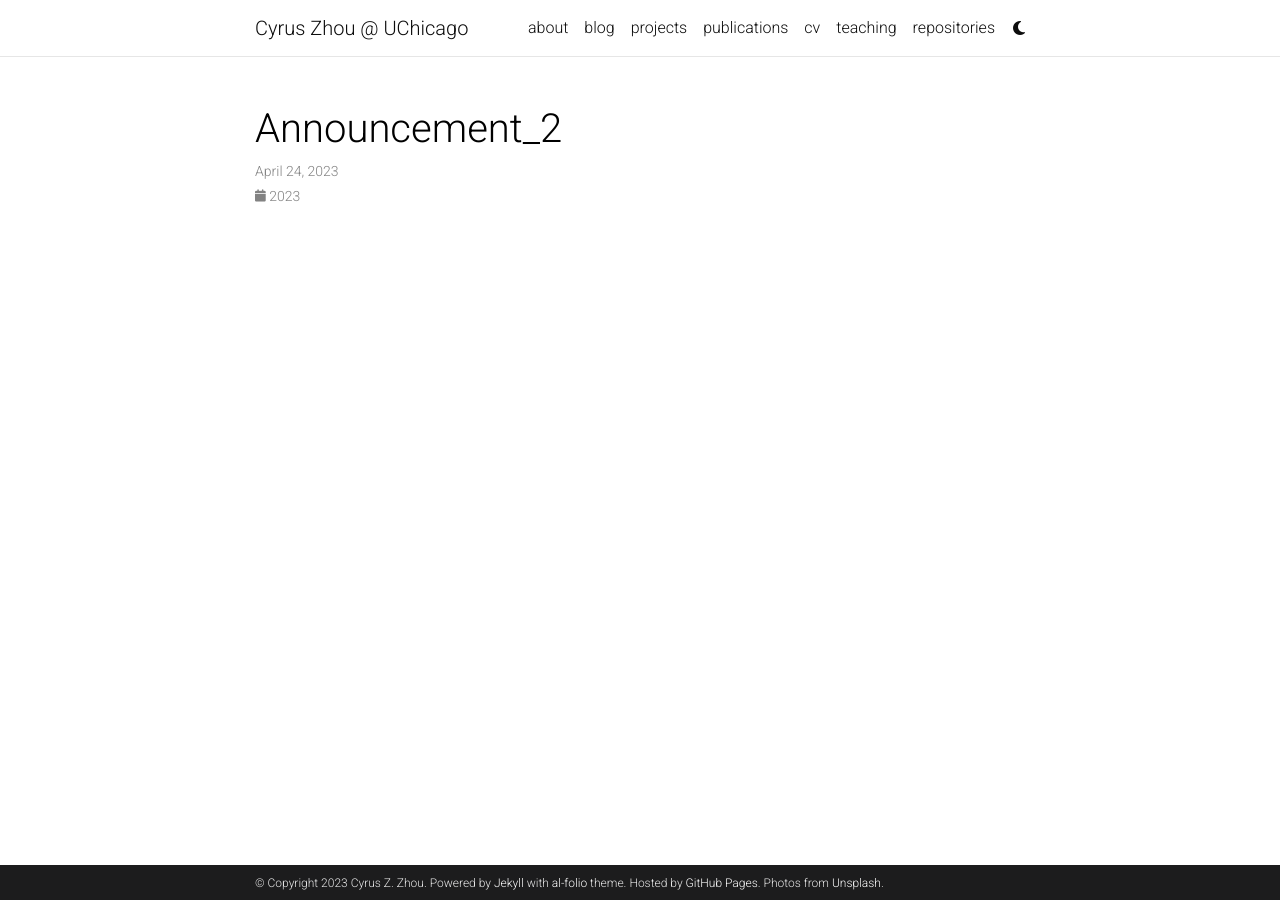
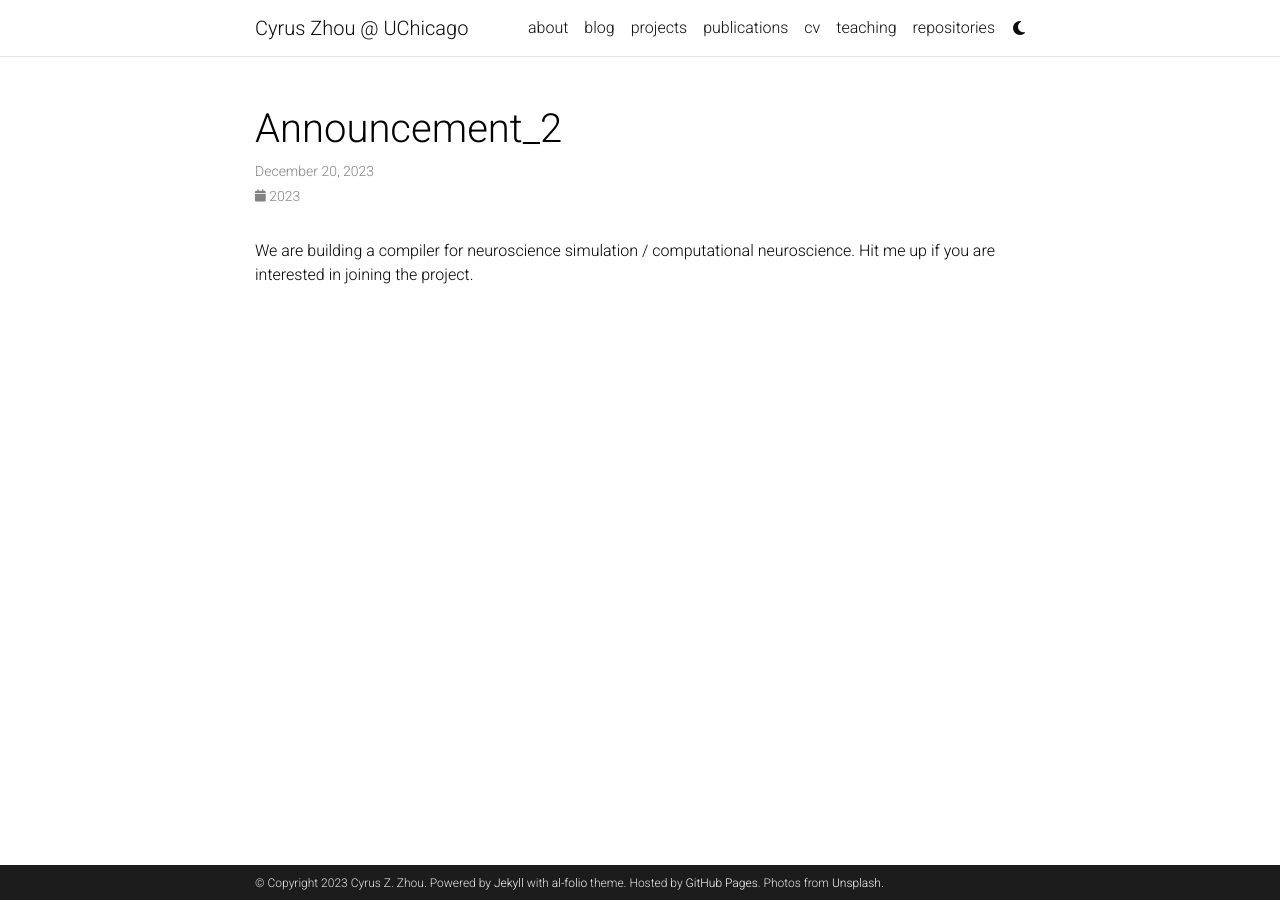
Before and after one commit to cyruszzhou/cyruszzhou.github.io, a Jekyll site: the page built from _news/announcement_2.md, in a window 1280 px wide. Built offline with Jekyll 4.4.1, drawn with Linux system fonts in a browser that asks for light colours; full-size pictures stand in for the smaller copies a plugin makes; comment, search, counter and statistics services are not loaded; a style sheet for code colours, icons or effects is not loaded.

Commit message:
cc paper

```diff
--- a/_bibliography/papers.bib
+++ b/_bibliography/papers.bib
@@ -5,7 +5,7 @@
 author = {Alexandru Stoica, Bogdan and Sethi, Utsav and Su, Yiming and Zhou, Cyrus and Lu, Shan and Mace, Jonathan and Musuvathi, Madan and Nath, Suman},
 title = {If At First You Don’t Succeed, Try, Try, Again...? Insights and Tooling for Detecting Retry Logic Bugs in Distributed Systems},
 year = {2023},
-publisher = {Association for Computing Machinery},
+publisher = {In Preparation (Withdrawn from OSDI)},
 abstract = {Software developers have long made use of retry - the re-execution of a task on failure - to enable resilient and robust applications. Yet, despite its commonality and long history,broken or unsafe retry continues to be a source of severe, sometimes catastrophic problems. To better understand why retry continues to be problematic, we analyze 58 retry-related issues in 9 modern software applications, and identify multiple root cause categories, which affect various modes of retry, including implicit or asynchronous modes such as task re-enqueueing.
 
 Guided by this study we propose a novel suite of static and dynamic techniques to detect various classes of retry problems. In particular, we find that thoughtful repurposing of unit tests can, along with fault injection, expose retry problems in software; and augmented by classical static analysis and LLM-aided code labeling, can detect a broad set of retry issues across multiple retry modes.
--- a/_news/announcement_2.md
+++ b/_news/announcement_2.md
@@ -1,6 +1,8 @@
 ---
 layout: post
-date: 2023-04-24 07:59:00-0400
+date: 2023-12-20 07:59:00-0400
 inline: true
 related_posts: false
 ---
+
+We are building a compiler for neuroscience simulation / computational neuroscience. Hit me up if you are interested in joining the project.
```
Also changed, not shown: other parts of _bibliography/papers.bib (+1 -1 lines), _news/announcement_1.md (+3 -1 lines).
